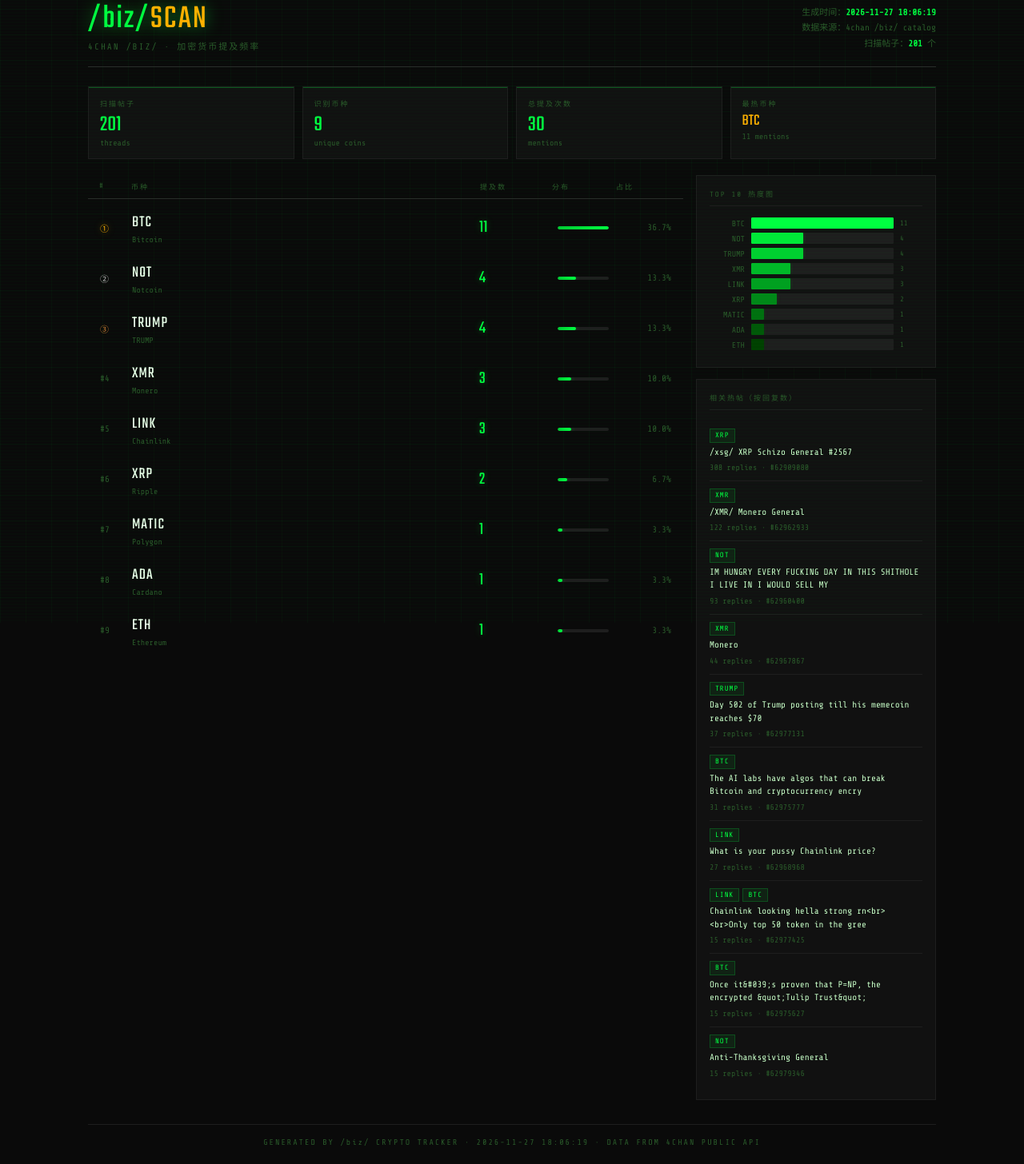
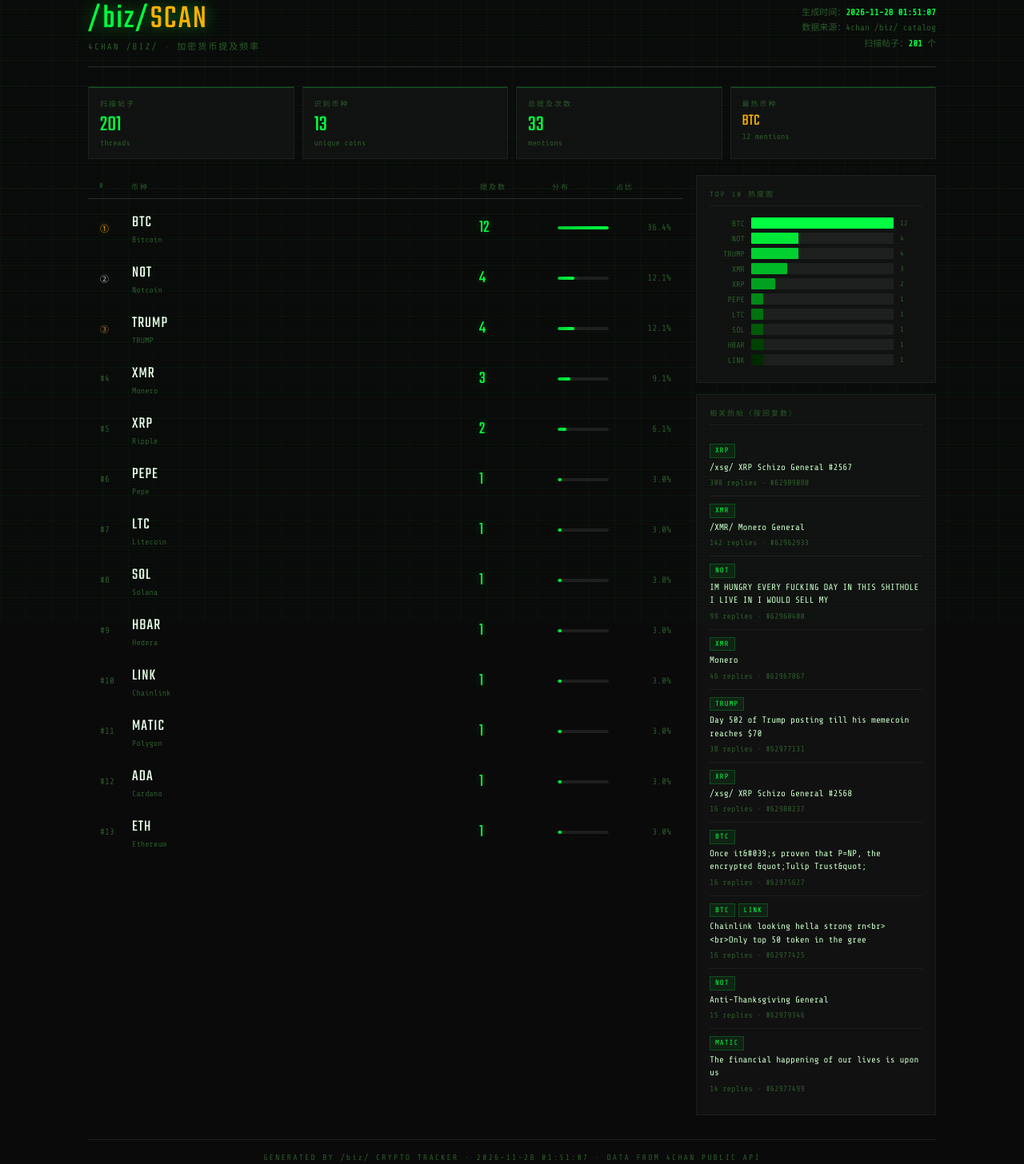
Before and after one commit to ForBTM/biz-tracker, a plain HTML site: page index.html in a window 1280 px wide. Shown: the part 21-1477 px from the top of the page at 80% size. Drawn offline with nearby package versions, Linux system fonts and the light colour scheme.

Commit message:
📊 update report 2026-11-28 01:51 UTC

```diff
--- a/index.html
+++ b/index.html
@@ -3,7 +3,7 @@
 <head>
 <meta charset="UTF-8">
 <meta name="viewport" content="width=device-width,initial-scale=1.0">
-<title>/biz/ Crypto Tracker · 2026-11-27 18:06:19</title>
+<title>/biz/ Crypto Tracker · 2026-11-28 01:51:07</title>
 <style>
 @import url('https://fonts.googleapis.com/css2?family=Share+Tech+Mono&family=Teko:wght@300;400;500&display=swap');
 :root{--bg:#0a0a0a;--panel:#111;--border:#1e1e1e;--border2:#2a2a2a;--green:#00ff41;--green2:#00cc33;--amber:#ffb000;--red:#ff3030;--text:#c8ffc8;--muted:#2a5a2a;--white:#e8ffe8;}
@@ -68,7 +68,7 @@ header{border-bottom:1px solid var(--border2);padding-bottom:18px;margin-bottom:
       <div class="subtitle">4chan /biz/ · 加密货币提及频率</div>
     </div>
     <div class="meta">
-      生成时间：<strong>2026-11-27 18:06:19</strong><br>
+      生成时间：<strong>2026-11-28 01:51:07</strong><br>
       数据来源：4chan /biz/ catalog<br>
       扫描帖子：<strong>201</strong> 个
     </div>
@@ -76,9 +76,9 @@ header{border-bottom:1px solid var(--border2);padding-bottom:18px;margin-bottom:
 
   <div class="stats-row">
     <div class="sc"><div class="sl">扫描帖子</div><div class="sv">201</div><div class="ss">threads</div></div>
-    <div class="sc"><div class="sl">识别币种</div><div class="sv">9</div><div class="ss">unique coins</div></div>
-    <div class="sc"><div class="sl">总提及次数</div><div class="sv">30</div><div class="ss">mentions</div></div>
-    <div class="sc"><div class="sl">最热币种</div><div class="sv amber">BTC</div><div class="ss">11 mentions</div></div>
+    <div class="sc"><div class="sl">识别币种</div><div class="sv">13</div><div class="ss">unique coins</div></div>
+    <div class="sc"><div class="sl">总提及次数</div><div class="sv">33</div><div class="ss">mentions</div></div>
+    <div class="sc"><div class="sl">最热币种</div><div class="sv amber">BTC</div><div class="ss">12 mentions</div></div>
   </div>
 
   <div class="main-layout">
@@ -95,11 +95,11 @@ header{border-bottom:1px solid var(--border2);padding-bottom:18px;margin-bottom:
               <div class="coin-full">Bitcoin</div>
             </div>
           </div>
-          <div class="coin-count">11</div>
+          <div class="coin-count">12</div>
           <div class="coin-bar-wrap">
             <div class="coin-bar-bg"><div class="coin-bar" style="width:100.0%"></div></div>
           </div>
-          <div class="coin-pct">36.7%</div>
+          <div class="coin-pct">36.4%</div>
         </div>
         <div class="coin-row" style="animation-delay:0.03s">
           <div class="rank top2">②</div>
@@ -111,9 +111,9 @@ header{border-bottom:1px solid var(--border2);padding-bottom:18px;margin-bottom:
           </div>
           <div class="coin-count">4</div>
           <div class="coin-bar-wrap">
-            <div class="coin-bar-bg"><div class="coin-bar" style="width:36.4%"></div></div>
+            <div class="coin-bar-bg"><div class="coin-bar" style="width:33.3%"></div></div>
           </div>
-          <div class="coin-pct">13.3%</div>
+          <div class="coin-pct">12.1%</div>
         </div>
         <div class="coin-row" style="animation-delay:0.06s">
           <div class="rank top3">③</div>
@@ -125,9 +125,9 @@ header{border-bottom:1px solid var(--border2);padding-bottom:18px;margin-bottom:
           </div>
           <div class="coin-count">4</div>
           <div class="coin-bar-wrap">
-            <div class="coin-bar-bg"><div class="coin-bar" style="width:36.4%"></div></div>
+            <div class="coin-bar-bg"><div class="coin-bar" style="width:33.3%"></div></div>
           </div>
-          <div class="coin-pct">13.3%</div>
+          <div class="coin-pct">12.1%</div>
         </div>
         <div class="coin-row" style="animation-delay:0.09s">
           <div class="rank ">#4</div>
@@ -139,26 +139,12 @@ header{border-bottom:1px solid var(--border2);padding-bottom:18px;margin-bottom:
           </div>
           <div class="coin-count">3</div>
           <div class="coin-bar-wrap">
-            <div class="coin-bar-bg"><div class="coin-bar" style="width:27.3%"></div></div>
+            <div class="coin-bar-bg"><div class="coin-bar" style="width:25.0%"></div></div>
           </div>
-          <div class="coin-pct">10.0%</div>
+          <div class="coin-pct">9.1%</div>
         </div>
         <div class="coin-row" style="animation-delay:0.12s">
           <div class="rank ">#5</div>
-          <div class="coin-name">
-            <div>
-              <div class="coin-symbol">LINK</div>
-              <div class="coin-full">Chainlink</div>
-            </div>
-          </div>
-          <div class="coin-count">3</div>
-          <div class="coin-bar-wrap">
-            <div class="coin-bar-bg"><div class="coin-bar" style="width:27.3%"></div></div>
-          </div>
-          <div class="coin-pct">10.0%</div>
-        </div>
-        <div class="coin-row" style="animation-delay:0.15s">
-          <div class="rank ">#6</div>
           <div class="coin-name">
             <div>
               <div class="coin-symbol">XRP</div>
@@ -167,12 +153,82 @@ header{border-bottom:1px solid var(--border2);padding-bottom:18px;margin-bottom:
           </div>
           <div class="coin-count">2</div>
           <div class="coin-bar-wrap">
-            <div class="coin-bar-bg"><div class="coin-bar" style="width:18.2%"></div></div>
+            <div class="coin-bar-bg"><div class="coin-bar" style="width:16.7%"></div></div>
           </div>
-          <div class="coin-pct">6.7%</div>
+          <div class="coin-pct">6.1%</div>
+        </div>
+        <div class="coin-row" style="animation-delay:0.15s">
+          <div class="rank ">#6</div>
+          <div class="coin-name">
+            <div>
+              <div class="coin-symbol">PEPE</div>
+              <div class="coin-full">Pepe</div>
+            </div>
+          </div>
+          <div class="coin-count">1</div>
+          <div class="coin-bar-wrap">
+            <div class="coin-bar-bg"><div class="coin-bar" style="width:8.3%"></div></div>
+          </div>
+          <div class="coin-pct">3.0%</div>
         </div>
         <div class="coin-row" style="animation-delay:0.18s">
           <div class="rank ">#7</div>
+          <div class="coin-name">
+            <div>
+              <div class="coin-symbol">LTC</div>
+              <div class="coin-full">Litecoin</div>
+            </div>
+          </div>
+          <div class="coin-count">1</div>
+          <div class="coin-bar-wrap">
+            <div class="coin-bar-bg"><div class="coin-bar" style="width:8.3%"></div></div>
+          </div>
+          <div class="coin-pct">3.0%</div>
+        </div>
+        <div class="coin-row" style="animation-delay:0.21s">
+          <div class="rank ">#8</div>
+          <div class="coin-name">
+            <div>
+              <div class="coin-symbol">SOL</div>
+              <div class="coin-full">Solana</div>
+            </div>
+          </div>
+          <div class="coin-count">1</div>
+          <div class="coin-bar-wrap">
+            <div class="coin-bar-bg"><div class="coin-bar" style="width:8.3%"></div></div>
+          </div>
+          <div class="coin-pct">3.0%</div>
+        </div>
+        <div class="coin-row" style="animation-delay:0.24s">
+          <div class="rank ">#9</div>
+          <div class="coin-name">
+            <div>
+              <div class="coin-symbol">HBAR</div>
+              <div class="coin-full">Hedera</div>
+            </div>
+          </div>
+          <div class="coin-count">1</div>
+          <div class="coin-bar-wrap">
+            <div class="coin-bar-bg"><div class="coin-bar" style="width:8.3%"></div></div>
+          </div>
+          <div class="coin-pct">3.0%</div>
+        </div>
+        <div class="coin-row" style="animation-delay:0.27s">
+          <div class="rank ">#10</div>
+          <div class="coin-name">
+            <div>
+              <div class="coin-symbol">LINK</div>
+              <div class="coin-full">Chainlink</div>
+            </div>
+          </div>
+          <div class="coin-count">1</div>
+          <div class="coin-bar-wrap">
+            <div class="coin-bar-bg"><div class="coin-bar" style="width:8.3%"></div></div>
+          </div>
+          <div class="coin-pct">3.0%</div>
+        </div>
+        <div class="coin-row" style="animation-delay:0.3s">
+          <div class="rank ">#11</div>
           <div class="coin-name">
             <div>
               <div class="coin-symbol">MATIC</div>
@@ -181,12 +237,12 @@ header{border-bottom:1px solid var(--border2);padding-bottom:18px;margin-bottom:
           </div>
           <div class="coin-count">1</div>
           <div class="coin-bar-wrap">
-            <div class="coin-bar-bg"><div class="coin-bar" style="width:9.1%"></div></div>
+            <div class="coin-bar-bg"><div class="coin-bar" style="width:8.3%"></div></div>
           </div>
-          <div class="coin-pct">3.3%</div>
+          <div class="coin-pct">3.0%</div>
         </div>
-        <div class="coin-row" style="animation-delay:0.21s">
-          <div class="rank ">#8</div>
+        <div class="coin-row" style="animation-delay:0.32999999999999996s">
+          <div class="rank ">#12</div>
           <div class="coin-name">
             <div>
               <div class="coin-symbol">ADA</div>
@@ -195,12 +251,12 @@ header{border-bottom:1px solid var(--border2);padding-bottom:18px;margin-bottom:
           </div>
           <div class="coin-count">1</div>
           <div class="coin-bar-wrap">
-            <div class="coin-bar-bg"><div class="coin-bar" style="width:9.1%"></div></div>
+            <div class="coin-bar-bg"><div class="coin-bar" style="width:8.3%"></div></div>
           </div>
-          <div class="coin-pct">3.3%</div>
+          <div class="coin-pct">3.0%</div>
         </div>
-        <div class="coin-row" style="animation-delay:0.24s">
-          <div class="rank ">#9</div>
+        <div class="coin-row" style="animation-delay:0.36s">
+          <div class="rank ">#13</div>
           <div class="coin-name">
             <div>
               <div class="coin-symbol">ETH</div>
@@ -209,9 +265,9 @@ header{border-bottom:1px solid var(--border2);padding-bottom:18px;margin-bottom:
           </div>
           <div class="coin-count">1</div>
           <div class="coin-bar-wrap">
-            <div class="coin-bar-bg"><div class="coin-bar" style="width:9.1%"></div></div>
+            <div class="coin-bar-bg"><div class="coin-bar" style="width:8.3%"></div></div>
           </div>
-          <div class="coin-pct">3.3%</div>
+          <div class="coin-pct">3.0%</div>
         </div>
     </div>
     <div class="sidebar">
@@ -223,61 +279,68 @@ header{border-bottom:1px solid var(--border2);padding-bottom:18px;margin-bottom:
           <div class="hm-bar">
             <div class="hm-fill" style="width:100.0%;background:#00ff41;box-shadow:0 0 4px #00ff4140"></div>
           </div>
-          <div class="hm-count">11</div>
+          <div class="hm-count">12</div>
         </div>
         <div class="hm-row">
           <div class="hm-label">NOT</div>
           <div class="hm-bar">
-            <div class="hm-fill" style="width:36.4%;background:#00e838;box-shadow:0 0 4px #00e83840"></div>
+            <div class="hm-fill" style="width:33.3%;background:#00e838;box-shadow:0 0 4px #00e83840"></div>
           </div>
           <div class="hm-count">4</div>
         </div>
         <div class="hm-row">
           <div class="hm-label">TRUMP</div>
           <div class="hm-bar">
-            <div class="hm-fill" style="width:36.4%;background:#00d030;box-shadow:0 0 4px #00d03040"></div>
+            <div class="hm-fill" style="width:33.3%;background:#00d030;box-shadow:0 0 4px #00d03040"></div>
           </div>
           <div class="hm-count">4</div>
         </div>
         <div class="hm-row">
           <div class="hm-label">XMR</div>
           <div class="hm-bar">
-            <div class="hm-fill" style="width:27.3%;background:#00b828;box-shadow:0 0 4px #00b82840"></div>
-          </div>
-          <div class="hm-count">3</div>
-        </div>
-        <div class="hm-row">
-          <div class="hm-label">LINK</div>
-          <div class="hm-bar">
-            <div class="hm-fill" style="width:27.3%;background:#00a020;box-shadow:0 0 4px #00a02040"></div>
+            <div class="hm-fill" style="width:25.0%;background:#00b828;box-shadow:0 0 4px #00b82840"></div>
           </div>
           <div class="hm-count">3</div>
         </div>
         <div class="hm-row">
           <div class="hm-label">XRP</div>
           <div class="hm-bar">
-            <div class="hm-fill" style="width:18.2%;background:#008818;box-shadow:0 0 4px #00881840"></div>
+            <div class="hm-fill" style="width:16.7%;background:#00a020;box-shadow:0 0 4px #00a02040"></div>
           </div>
           <div class="hm-count">2</div>
         </div>
         <div class="hm-row">
-          <div class="hm-label">MATIC</div>
+          <div class="hm-label">PEPE</div>
           <div class="hm-bar">
-            <div class="hm-fill" style="width:9.1%;background:#007010;box-shadow:0 0 4px #00701040"></div>
+            <div class="hm-fill" style="width:8.3%;background:#008818;box-shadow:0 0 4px #00881840"></div>
           </div>
           <div class="hm-count">1</div>
         </div>
         <div class="hm-row">
-          <div class="hm-label">ADA</div>
+          <div class="hm-label">LTC</div>
           <div class="hm-bar">
-            <div class="hm-fill" style="width:9.1%;background:#005808;box-shadow:0 0 4px #00580840"></div>
+            <div class="hm-fill" style="width:8.3%;background:#007010;box-shadow:0 0 4px #00701040"></div>
           </div>
           <div class="hm-count">1</div>
         </div>
         <div class="hm-row">
-          <div class="hm-label">ETH</div>
+          <div class="hm-label">SOL</div>
           <div class="hm-bar">
-            <div class="hm-fill" style="width:9.1%;background:#004000;box-shadow:0 0 4px #00400040"></div>
+            <div class="hm-fill" style="width:8.3%;background:#005808;box-shadow:0 0 4px #00580840"></div>
+          </div>
+          <div class="hm-count">1</div>
+        </div>
+        <div class="hm-row">
+          <div class="hm-label">HBAR</div>
+          <div class="hm-bar">
+            <div class="hm-fill" style="width:8.3%;background:#004000;box-shadow:0 0 4px #00400040"></div>
+          </div>
+          <div class="hm-count">1</div>
+        </div>
+        <div class="hm-row">
+          <div class="hm-label">LINK</div>
+          <div class="hm-bar">
+            <div class="hm-fill" style="width:8.3%;background:#002800;box-shadow:0 0 4px #00280040"></div>
           </div>
           <div class="hm-count">1</div>
         </div></div>
@@ -297,56 +360,49 @@ header{border-bottom:1px solid var(--border2);padding-bottom:18px;margin-bottom:
           <div class="th-sub">
             <a href="https://boards.4chan.org/biz/thread/62962933" target="_blank">/XMR/ Monero General</a>
           </div>
-          <div class="th-meta">122 replies · #62962933</div>
+          <div class="th-meta">142 replies · #62962933</div>
         </div>
         <div class="thread-item">
           <div class="th-coins"><span class="th-tag">NOT</span></div>
           <div class="th-sub">
             <a href="https://boards.4chan.org/biz/thread/62960400" target="_blank">IM HUNGRY EVERY FUCKING DAY IN THIS SHITHOLE I LIVE IN I WOULD SELL MY</a>
           </div>
-          <div class="th-meta">93 replies · #62960400</div>
+          <div class="th-meta">99 replies · #62960400</div>
         </div>
         <div class="thread-item">
           <div class="th-coins"><span class="th-tag">XMR</span></div>
           <div class="th-sub">
             <a href="https://boards.4chan.org/biz/thread/62967867" target="_blank">Monero</a>
           </div>
-          <div class="th-meta">44 replies · #62967867</div>
+          <div class="th-meta">46 replies · #62967867</div>
         </div>
         <div class="thread-item">
           <div class="th-coins"><span class="th-tag">TRUMP</span></div>
           <div class="th-sub">
             <a href="https://boards.4chan.org/biz/thread/62977131" target="_blank">Day 502 of Trump posting till his memecoin reaches $70</a>
           </div>
-          <div class="th-meta">37 replies · #62977131</div>
+          <div class="th-meta">38 replies · #62977131</div>
         </div>
         <div class="thread-item">
-          <div class="th-coins"><span class="th-tag">BTC</span></div>
+          <div class="th-coins"><span class="th-tag">XRP</span></div>
           <div class="th-sub">
-            <a href="https://boards.4chan.org/biz/thread/62975777" target="_blank">The AI labs have algos that can break Bitcoin and cryptocurrency encry</a>
+            <a href="https://boards.4chan.org/biz/thread/62980237" target="_blank">/xsg/ XRP Schizo General #2568</a>
           </div>
-          <div class="th-meta">31 replies · #62975777</div>
-        </div>
-        <div class="thread-item">
-          <div class="th-coins"><span class="th-tag">LINK</span></div>
-          <div class="th-sub">
-            <a href="https://boards.4chan.org/biz/thread/62968968" target="_blank">What is your pussy Chainlink price?</a>
-          </div>
-          <div class="th-meta">27 replies · #62968968</div>
-        </div>
-        <div class="thread-item">
-          <div class="th-coins"><span class="th-tag">LINK</span><span class="th-tag">BTC</span></div>
-          <div class="th-sub">
-            <a href="https://boards.4chan.org/biz/thread/62977425" target="_blank">Chainlink looking hella strong rn&lt;br&gt;&lt;br&gt;Only top 50 token in the gree</a>
-          </div>
-          <div class="th-meta">15 replies · #62977425</div>
+          <div class="th-meta">16 replies · #62980237</div>
         </div>
         <div class="thread-item">
           <div class="th-coins"><span class="th-tag">BTC</span></div>
           <div class="th-sub">
             <a href="https://boards.4chan.org/biz/thread/62975627" target="_blank">Once it&amp;#039;s proven that P=NP, the encrypted &amp;quot;Tulip Trust&amp;quot;</a>
           </div>
-          <div class="th-meta">15 replies · #62975627</div>
+          <div class="th-meta">16 replies · #62975627</div>
+        </div>
+        <div class="thread-item">
+          <div class="th-coins"><span class="th-tag">BTC</span><span class="th-tag">LINK</span></div>
+          <div class="th-sub">
+            <a href="https://boards.4chan.org/biz/thread/62977425" target="_blank">Chainlink looking hella strong rn&lt;br&gt;&lt;br&gt;Only top 50 token in the gree</a>
+          </div>
+          <div class="th-meta">16 replies · #62977425</div>
         </div>
         <div class="thread-item">
           <div class="th-coins"><span class="th-tag">NOT</span></div>
@@ -355,12 +411,19 @@ header{border-bottom:1px solid var(--border2);padding-bottom:18px;margin-bottom:
           </div>
           <div class="th-meta">15 replies · #62979346</div>
         </div>
+        <div class="thread-item">
+          <div class="th-coins"><span class="th-tag">MATIC</span></div>
+          <div class="th-sub">
+            <a href="https://boards.4chan.org/biz/thread/62977499" target="_blank">The financial happening of our lives is upon us</a>
+          </div>
+          <div class="th-meta">14 replies · #62977499</div>
+        </div>
       </div>
     </div>
   </div>
 
   <div class="footer">
-    GENERATED BY /biz/ CRYPTO TRACKER · 2026-11-27 18:06:19 · DATA FROM 4CHAN PUBLIC API
+    GENERATED BY /biz/ CRYPTO TRACKER · 2026-11-28 01:51:07 · DATA FROM 4CHAN PUBLIC API
   </div>
 </div>
 </body>
```
